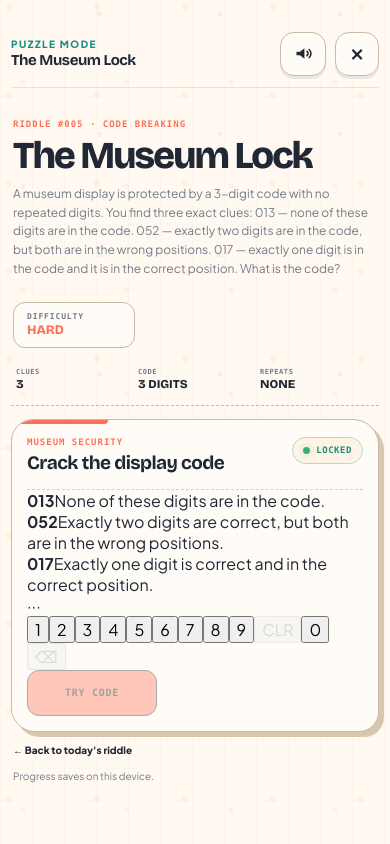
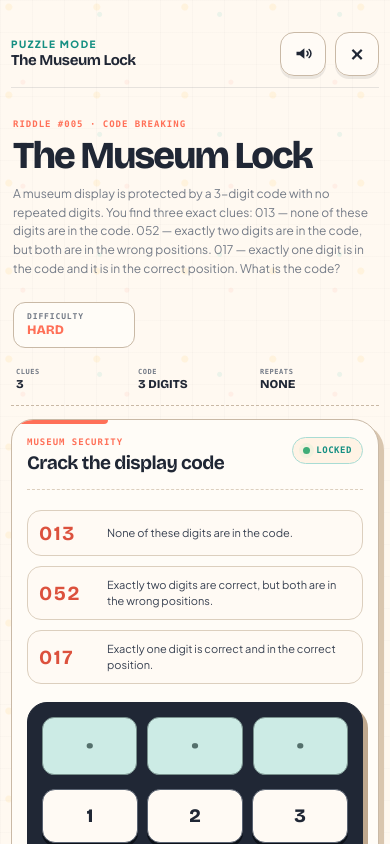
Before and after one commit to maguire-ui/Daily-riddle, a Next.js app: page /visualize in a window 390 px wide. Shown: the top 844 px of the page. Built offline with nearby package versions, Linux system fonts and the light colour scheme.

Commit message:
Style museum lock test riddle

```diff
--- a/app/globals.css
+++ b/app/globals.css
@@ -1423,3 +1423,54 @@ textarea,input,select{-webkit-user-select:text;user-select:text;-webkit-touch-ca
 .replay-switch>span i{transition:transform .85s cubic-bezier(.18,.82,.22,1),background .65s ease}
 .replay-door{transition:transform 1.05s cubic-bezier(.18,.82,.22,1),opacity .8s ease}
 .replay-bulb{transition:filter .75s ease,opacity .75s ease,text-shadow .75s ease}
+
+
+/* Museum lock test riddle */
+.museum-case{fill:#eadfce;stroke:#202735;stroke-width:2}
+.museum-glass{fill:#dff4f0;stroke:#8dbdb6;stroke-width:2}
+.museum-object{fill:none;stroke:#202735;stroke-width:5;stroke-linecap:round;stroke-linejoin:round}
+.keypad-shell{fill:#202735;stroke:#202735;stroke-width:2}
+.keypad-display{fill:#bfe9df;stroke:#0f6f65;stroke-width:2}
+.keypad-dot{fill:#fff9f1;stroke:#8e8171;stroke-width:1.5}
+.lock-latch{fill:none;stroke:#202735;stroke-width:8;stroke-linecap:round}
+
+.lock-stage{display:grid;gap:18px}
+.lock-clues{display:grid;gap:10px;padding-top:2px}
+.lock-clue{
+  display:grid;grid-template-columns:72px minmax(0,1fr);gap:14px;align-items:center;
+  padding:12px 14px;border:1px solid var(--line);border-radius:14px;background:#fffaf4
+}
+.lock-clue strong{
+  font-family:var(--font-heading);font-size:24px;letter-spacing:.08em;color:var(--coral-dark)
+}
+.lock-clue span{font-size:12px;line-height:1.45;color:var(--ink-2)}
+.lock-console{
+  width:min(100%,430px);margin:0 auto;padding:18px;border:1.5px solid var(--ink);
+  border-radius:24px;background:#202735;box-shadow:7px 8px 0 var(--shadow-dark)
+}
+.lock-display{display:grid;grid-template-columns:repeat(3,1fr);gap:10px;margin-bottom:14px}
+.lock-display span{
+  min-height:66px;display:grid;place-items:center;border:1.5px solid #78918d;border-radius:12px;
+  background:#ccebe5;color:#54706c;font-family:var(--font-heading);font-size:34px;font-weight:900;
+  transition:transform .25s cubic-bezier(.16,1,.3,1),background .2s,color .2s
+}
+.lock-display span.filled{background:#eafff9;color:#173934;transform:translateY(-2px)}
+.lock-keypad{display:grid;grid-template-columns:repeat(3,1fr);gap:9px}
+.lock-keypad button{
+  min-height:58px;border:1.5px solid #596271;border-radius:13px;background:#fffaf4;color:var(--ink);
+  font-family:var(--font-heading);font-size:19px;font-weight:900;box-shadow:0 3px 0 #0c1119;
+  transition:transform .16s ease,box-shadow .16s ease,background .16s ease
+}
+.lock-keypad button:active:not(:disabled){transform:translateY(2px);box-shadow:0 1px 0 #0c1119;background:#fff0da}
+.lock-keypad .keypad-utility{font-size:11px;letter-spacing:.05em;background:#eadfce}
+.lock-submit{width:100%;margin-top:14px}
+.lock-console .success-banner,.lock-console .error-banner{margin-top:12px}
+
+@media(max-width:520px){
+  .lock-clue{grid-template-columns:58px minmax(0,1fr);gap:10px;padding:10px 11px}
+  .lock-clue strong{font-size:20px}
+  .lock-clue span{font-size:11px}
+  .lock-console{padding:14px;border-radius:20px;box-shadow:5px 6px 0 var(--shadow-dark)}
+  .lock-display span{min-height:58px;font-size:30px}
+  .lock-keypad button{min-height:54px}
+}
```
